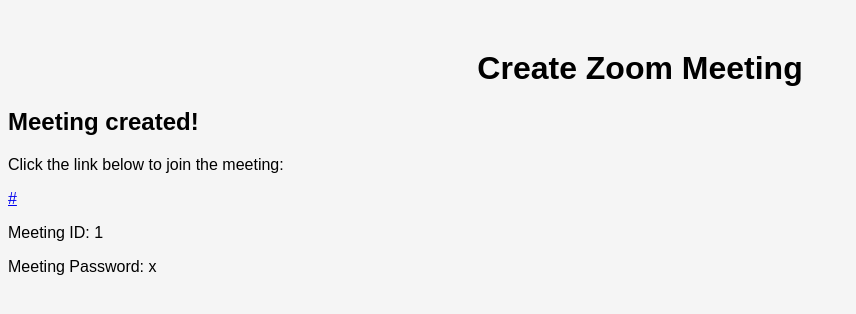
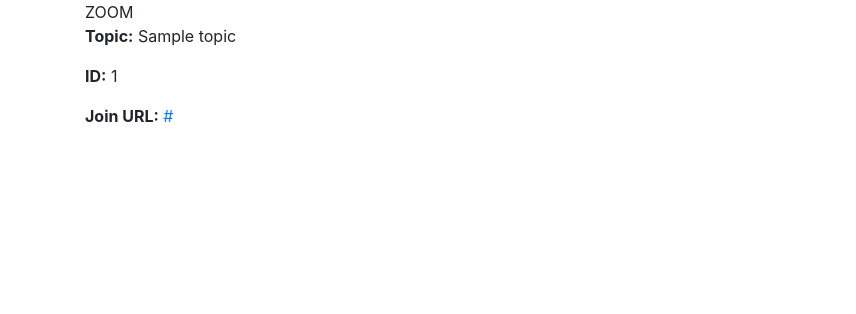
Before and after one commit to MousumiDutta2000/ATC-SupportSquard, a Django app: template dashboard/ATCdash/templates/create_zoom_meeting.html in a window 1280 px wide. Shown: the top 314 px of the page, without its empty margins (0-856 px from the left). Run offline with Django 4.2, Linux system fonts and the light colour scheme; the template is opened without the code that fills it: most values are stand-ins (such as "Sample title", 1, 10 or a date in 2020); some libraries are stand-ins or nearby versions.

Commit message:
Add files via upload
Zoom Api html file added

```diff
--- a/dashboard/ATCdash/templates/create_zoom_meeting.html
+++ b/dashboard/ATCdash/templates/create_zoom_meeting.html
@@ -1,73 +1,46 @@
 <!DOCTYPE html>
 <html>
+
 <head>
+    {% load static %}
     <title>Create Zoom Meeting</title>
-    <style>
-      body {
-        font-family: Arial, sans-serif;
-        background-color: #f5f5f5;
-      }
-      h1 {
-        text-align: center;
-        margin-top: 50px;
-      }
-      form {
-        background-color: #fff;
-        border: 1px solid #ccc;
-        border-radius: 4px;
-        padding: 20px;
-        margin: 50px auto;
-        max-width: 500px;
-        box-shadow: 0px 0px 5px #ccc;
-      }
-      label {
-        display: inline-block;
-        margin-bottom: 10px;
-      }
-      input[type="text"],
-      input[type="number"],
-      input[type="password"] {
-        display: block;
-        width: 100%;
-        padding: 8px;
-        margin-bottom: 20px;
-        border: 1px solid #ccc;
-        border-radius: 4px;
-        box-sizing: border-box;
-      }
-      button[type="submit"] {
-        background-color: #4CAF50;
-        color: #fff;
-        padding: 8px 12px;
-        border: none;
-        border-radius: 4px;
-        cursor: pointer;
-        margin-top: 20px;
-      }
-      button[type="submit"]:hover {
-        background-color: #3e8e41;
-      }
-    </style>
+    <link rel="stylesheet" href="https://stackpath.bootstrapcdn.com/bootstrap/4.5.0/css/bootstrap.min.css">
+    <link rel="stylesheet" href="{% static 'css/zoom.css' %}">
 </head>
+
 <body>
-    <h1>Create Zoom Meeting</h1>
-    {% if join_url %}
-      <h2>Meeting created!</h2>
-      <p>Click the link below to join the meeting:</p>
-      <a href="{{ join_url }}">{{ join_url }}</a>
-      <p>Meeting ID: {{ meeting_id }}</p>
-      <p>Meeting Password: {{ meeting_password }}</p>
+    <div class="container">
+        <div class="brand-logo"></div>
+        <div class="brand-title">ZOOM</div>
+
+        {% if meeting_details %}
+        <p><strong>Topic:</strong> {{ meeting_details.topic }}</p>
+        <p><strong>ID:</strong> {{ meeting_details.id }}</p>
+        <p><strong>Join URL:</strong> <a href="{{ meeting_details.join_url }}">{{ meeting_details.join_url }}</a></p>
         {% else %}
-      <form action="{% url 'zoom_meeting' %}" method="post">
+        {% if error_message %}
+        <div class="alert alert-danger" role="alert">
+            {{ error_message }}
+        </div>
+        {% endif %}
+
+        <div class="inputs">
+            <form method="post">
                 {% csrf_token %}
-        <label for="topic">Topic:</label>
-        <input type="text" name="topic" id="topic">
-        <label for="duration">Duration (minutes):</label>
-        <input type="number" name="duration" id="duration" value="0">
-        <label for="password">Password:</label>
-        <input type="password" name="password" id="password">
+                <label for="topic">Topic</label>
+                <input type="text" id="topic" name="topic" placeholder="Topic name" required>
+
+                <label for="start_time">Start Time</label>
+                <input type="datetime-local" id="start_time" name="start_time" required>
+
+                <label for="duration">Duration (minutes)</label>
+                <input type="number" id="duration" name="duration" required>
+
                 <button type="submit">Create Meeting</button>
             </form>
+        </div>
         {% endif %}
+    </div>
 </body>
+
 </html>
```
Lines whose indentation alone changed are shown as unchanged.
